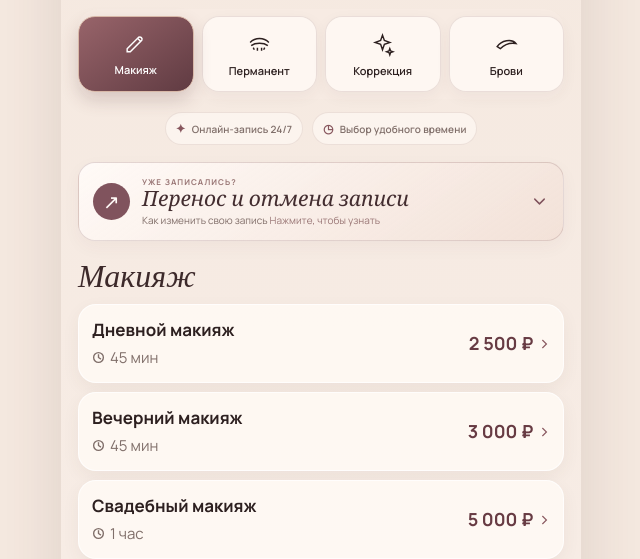
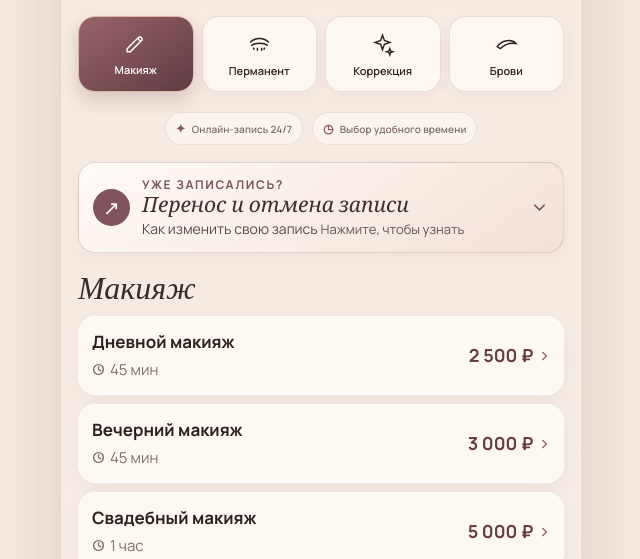
Before and after one commit to dianasakania/dianasakania.github.io, a plain HTML site: page index.html in a window 1280 px wide. Shown: the part 541-1100 px from the top of the page, without its empty margins (319-959 px from the left). Drawn offline with nearby package versions, Linux system fonts and the light colour scheme.

Commit message:
Блок переноса и отмены записи: крупнее и темнее текст

```diff
--- a/index.html
+++ b/index.html
@@ -685,6 +685,13 @@ html{scroll-behavior:smooth;scroll-padding-top:12px}
   .manage-store { gap:5px; padding:7px 5px; font-size:9px; }
 }
 
+
+/* читаемость блока «Перенос и отмена записи» */
+.manage-kicker{font-size:12px!important;color:#7a5560!important}
+.manage-teaser{font-size:14px!important;color:#5c4a4f!important;line-height:1.35!important}
+.manage-hint{font-size:13px!important;color:#6b5256!important}
+.manage-login-note{font-size:12px!important;color:#6b5a5e!important}
+.manage-store{font-size:12px!important}
 </style>
 
 <meta name="theme-color" content="#f5e9e0">
```
